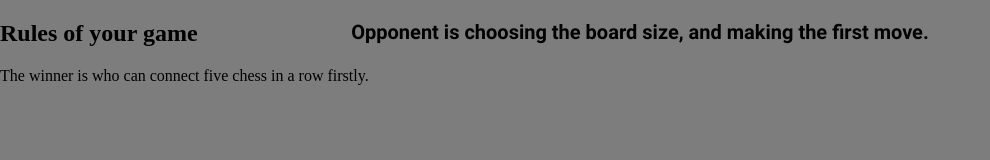
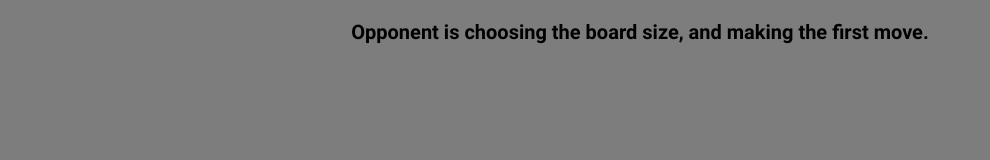
Before and after one commit to qianransun/five-in-row, a website: page five-in-row/index.html in a window 1280 px wide. Shown: the whole page, without its empty margins (0-990 px from the left). Drawn offline with nearby package versions, Linux system fonts and the light colour scheme.

Commit message:
Update index.html

```diff
--- a/five-in-row/index.html
+++ b/five-in-row/index.html
@@ -2,7 +2,6 @@
 <!-- build:[manifest] index.min.appcache -->
 <html lang="en" ng-app="myApp" ng-strict-di>
 <!-- /build -->
-<h2>Rules of your game</h2> The winner is who can connect five chess in a row firstly.
 <head>
     <meta charset="utf-8">
     <meta name="viewport" content="width=device-width, initial-scale=1, maximum-scale=1, user-scalable=no">
```
